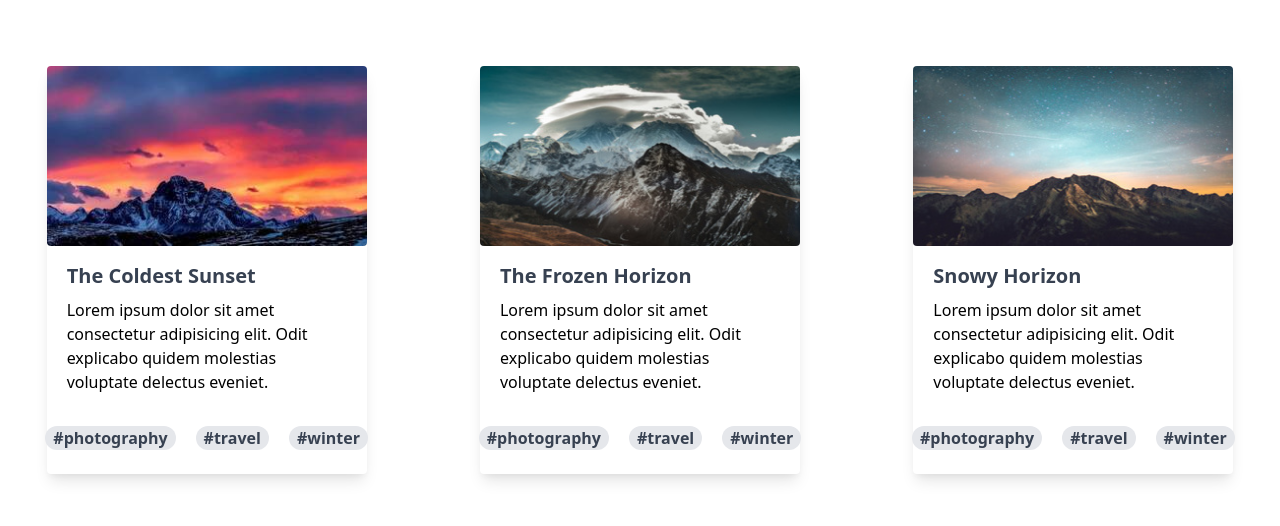
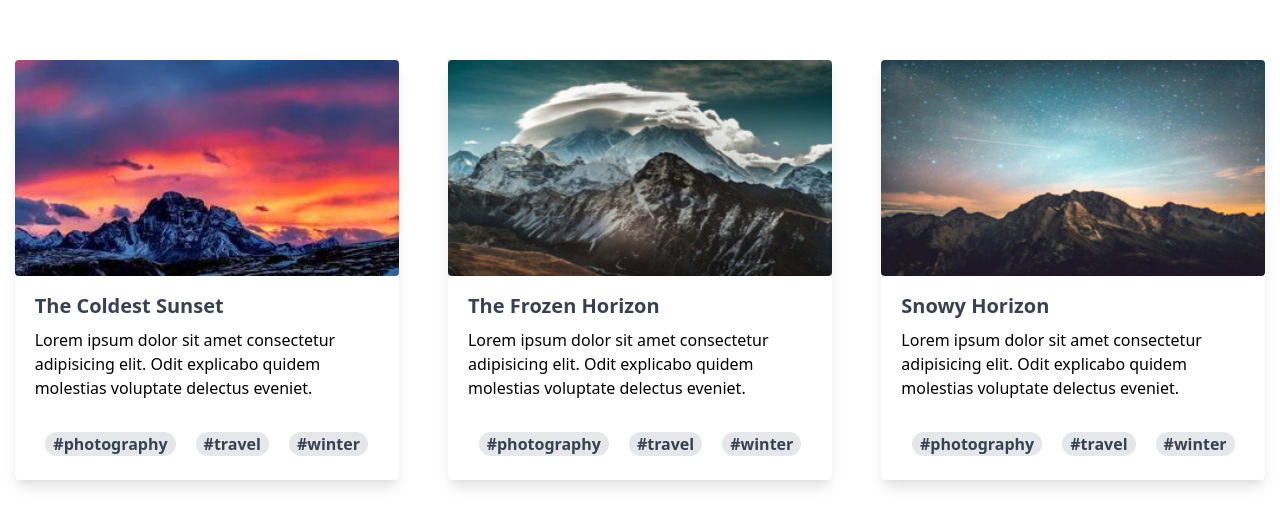
Before and after one commit to BryanQuin3/tailwind-cards, a plain HTML site: page index.html in a window 1280 px wide. Shown: the part 150-676 px from the top of the page. Drawn offline with nearby package versions, Linux system fonts and the light colour scheme.

Commit message:
Add files via upload

```diff
--- a/index.html
+++ b/index.html
@@ -10,7 +10,7 @@
 </head>
 <body>
     <section class="grid place-items-center h-screen gap-5 mt-5 max-w-96 md:grid-cols-2 lg:grid-cols-3">
-        <div class="rounded bg-white flex flex-col w-80 shadow-lg">
+        <div class="rounded bg-white flex flex-col w-80 shadow-lg lg:w-96">
             <img class="rounded max-w-80" src="./img/a.jpg" alt="imagen-de-montana">
             <h3 class="text-gray-700 text-xl font-bold mx-5 mt-4">The Coldest Sunset</h3>
             <p class="mx-5 my-2 text-left">Lorem ipsum dolor sit amet consectetur adipisicing elit.
@@ -22,7 +22,7 @@
                 <span class="bg-gray-200 rounded-xl px-2 text-gray-700 font-semibold text-base hover:bg-gray-300 cursor-pointer">#winter</span>
             </div>
         </div>
-        <div class="rounded bg-white flex flex-col w-80 shadow-lg">
+        <div class="rounded bg-white flex flex-col w-80 shadow-lg lg:w-96">
             <img class="rounded max-w-80" src="./img/b.jpg" alt="imagen-de-montana">
             <h3 class="text-gray-700 text-xl font-bold mx-5 mt-4">The Frozen Horizon</h3>
             <p class="mx-5 my-2 text-left">Lorem ipsum dolor sit amet consectetur adipisicing elit.
@@ -34,7 +34,7 @@
                 <span class="bg-gray-200 rounded-xl px-2 text-gray-700 font-semibold text-base hover:bg-gray-300 cursor-pointer">#winter</span>
             </div>
         </div>
-        <div class="rounded bg-white flex flex-col w-80 shadow-lg">
+        <div class="rounded bg-white flex flex-col w-80 shadow-lg lg:w-96">
             <img class="rounded max-w-80" src="./img/c.jpg" alt="imagen-de-montana">
             <h3 class="text-gray-700 text-xl font-bold mx-5 mt-4">Snowy Horizon</h3>
             <p class="mx-5 my-2 text-left">Lorem ipsum dolor sit amet consectetur adipisicing elit.
```
